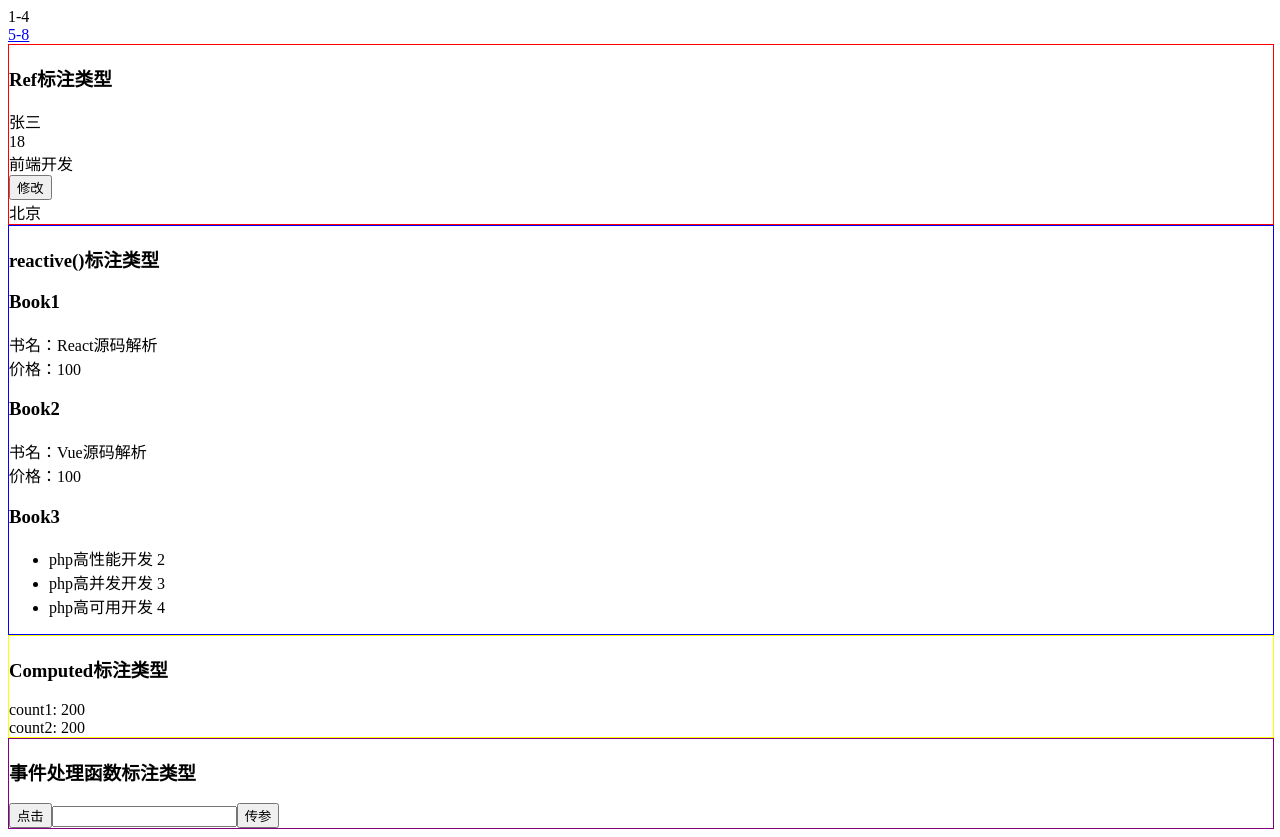
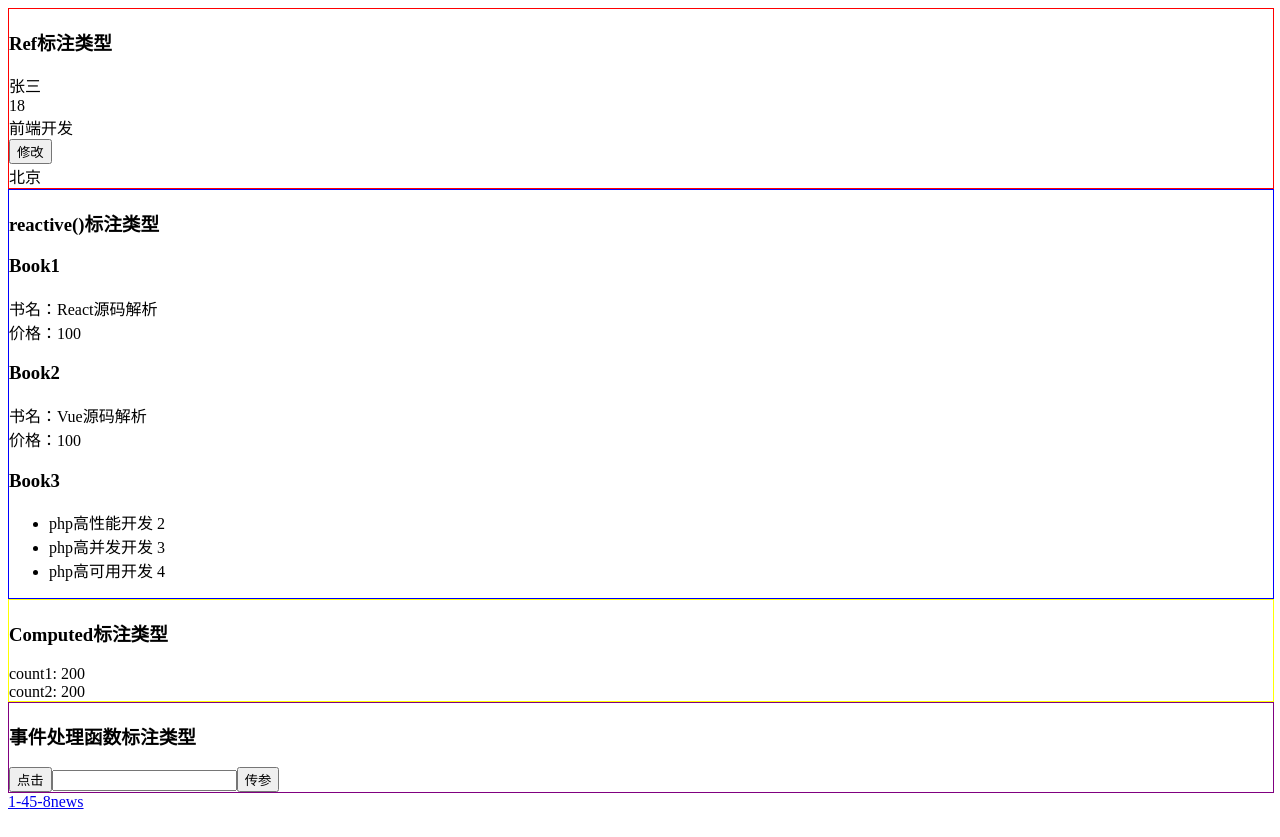
Before and after one commit to qiaozhididi/vue3_ts_demo, a Vue app: page / in a window 1280 px wide. Built offline with nearby package versions, Linux system fonts and the light colour scheme.

Commit message:
emit 传值标注类型

```diff
--- a/src/App.vue
+++ b/src/App.vue
@@ -3,8 +3,10 @@ import { RouterLink, RouterView } from "vue-router";
 </script>
 
 <template>
-
   <router-view />
+  <router-link to="/">1-4</router-link>
+  <router-link to="/about">5-8</router-link>
+  <router-link to="/news">news</router-link>
 </template>
 
 <style scoped></style>
--- a/src/router/index.ts
+++ b/src/router/index.ts
@@ -12,11 +12,16 @@ const router = createRouter({
     {
      path: '/about',
      name: 'about',
-     // route level code-splitting
-     // this generates a separate chunk (About.[hash].js) for this route
-     // which is lazy-loaded when the route is visited.
      component: () => import('../views/AboutView.vue')
-    }
+    },
+    {
+      path: '/news',
+      name: 'news',
+      // route level code-splitting
+      // this generates a separate chunk (About.[hash].js) for this route
+      // which is lazy-loaded when the route is visited.
+      component: () => import('../views/NewsPage.vue')
+     }
   ]
 })
 
--- a/src/views/HomeView.vue
+++ b/src/views/HomeView.vue
@@ -1,6 +1,4 @@
 <template>
-  <div>1-4</div>
-  <router-link to="/about">5-8</router-link>
   <RefDemo />
 
   <ReactiveDemo />
--- /dev/null
+++ b/src/views/NewsData.vue
@@ -0,0 +1,16 @@
+<template>
+  <div>
+    <h3>News Data</h3>
+    <button @click="sendHandle">发送信息</button>
+  </div>
+</template>
+
+<script setup lang="ts">
+const emit = defineEmits<{
+  (e: "send", data: string): void;
+}>();
+const sendHandle = () => {
+  emit("send", "我是新闻数据");
+};
+</script>
+<style scoped></style>
--- /dev/null
+++ b/src/views/NewsPage.vue
@@ -0,0 +1,15 @@
+<template>
+  <div>
+    <h3>News Page</h3>
+    <NewsData @send="getData" />
+  </div>
+</template>
+
+<script setup lang="ts">
+import NewsData from "./NewsData.vue";
+
+const getData = (data: string) => {
+  console.log(data);
+};
+</script>
+<style scoped></style>
```
